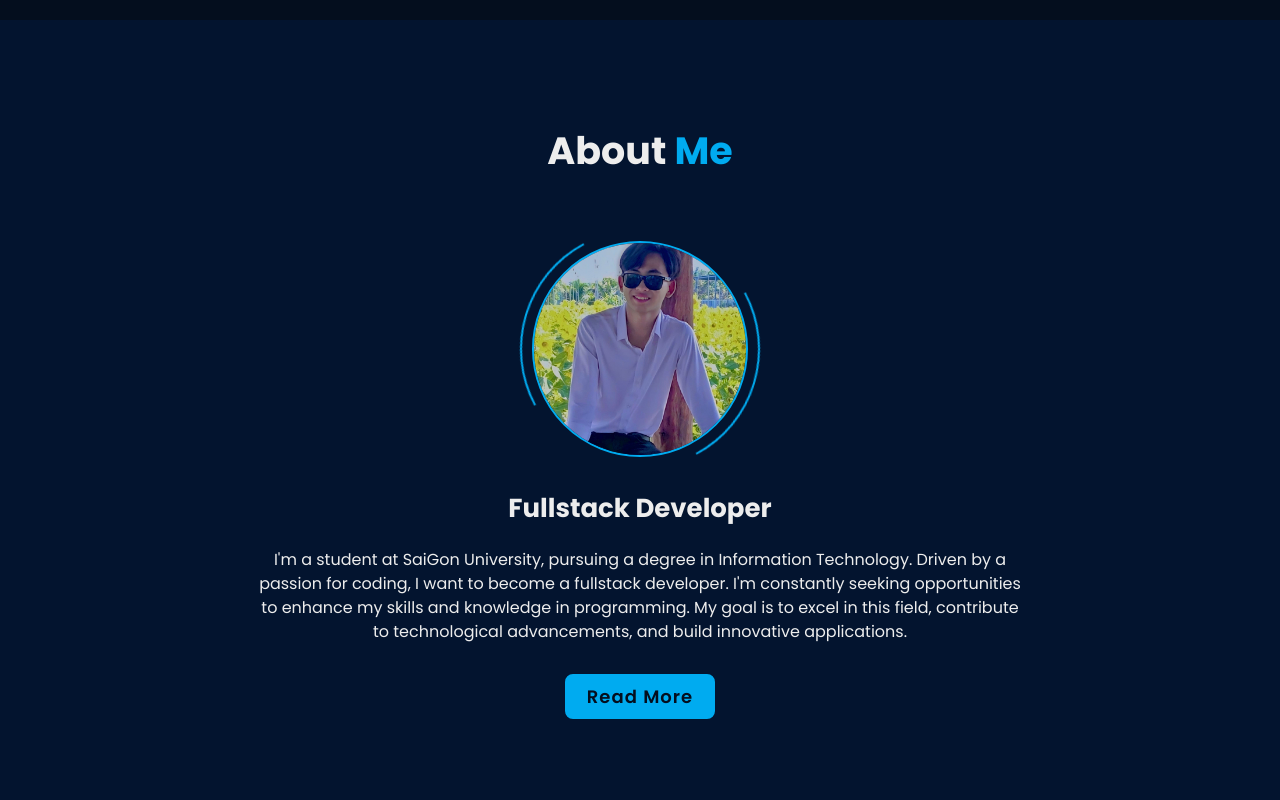
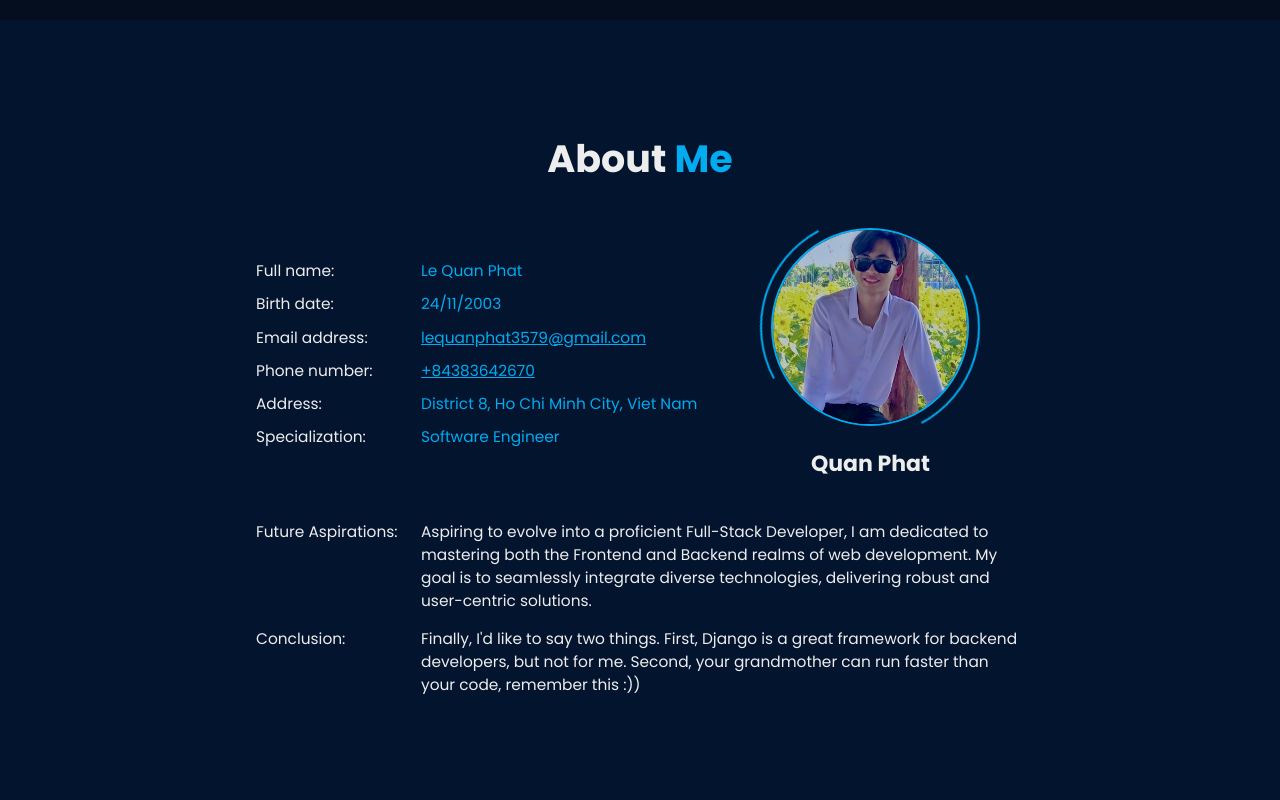
Before and after one commit to lequanphat/portfolio, a React (Vite) app: page / in a window 1280 px wide. Shown: the part 780-1580 px from the top of the page. Built offline with nearby package versions, Linux system fonts and the light colour scheme; the HTML template or start-up script is replaced by a standard one.

Commit message:
update about page

```diff
--- a/src/components/experiences/ExperienceBox.jsx
+++ b/src/components/experiences/ExperienceBox.jsx
@@ -71,10 +71,10 @@ const Container = styled.div`
             }
         }
         h3 {
-            font-size: 2rem;
+            font-size: 1.8rem;
         }
         p {
-            font-size: 1.6rem;
+            font-size: 1.54rem;
         }
         .link {
             margin-top: 4px;
--- a/src/index.css
+++ b/src/index.css
@@ -54,7 +54,7 @@ html::-webkit-scrollbar-thumb {
         padding: 0 4%;
     }
     #about {
-        padding: 0 4%;
+        padding: 4rem 4%;
     }
     #education {
         padding: 4rem 4%;
--- a/src/pages/About.jsx
+++ b/src/pages/About.jsx
@@ -1,34 +1,74 @@
 /* eslint-disable react/display-name */
 import { forwardRef } from 'react';
 import styled from 'styled-components';
-import Button from '../components/Button';
 
 const About = forwardRef((props, ref) => {
     return (
         <Container id="about" ref={ref}>
+            <div>
                 <h2 className="heading">
                     About<span> Me</span>
                     <span className="animate"></span>
                 </h2>
+                <div className="about-wrapper">
+                    <div className="about-content">
+                        <div className="about-details">
+                            <div className="about-detail-item">
+                                <p>Full name:</p>
+                                <a>Le Quan Phat</a>
+                            </div>
+                            <div className="about-detail-item">
+                                <p>Birth date:</p>
+                                <a>24/11/2003</a>
+                            </div>
+                            <div className="about-detail-item">
+                                <p>Email address:</p>
+                                <a href="mailto:lequanphat3579@gmail.com">lequanphat3579@gmail.com</a>
+                            </div>
+                            <div className="about-detail-item">
+                                <p>Phone number:</p>
+                                <a href="tel:+84383642670">+84383642670</a>
+                            </div>
+                            <div className="about-detail-item">
+                                <p>Address:</p>
+                                <a>District 8, Ho Chi Minh City, Viet Nam</a>
+                            </div>
+                            <div className="about-detail-item">
+                                <p>Specialization:</p>
+                                <a>Software Engineer</a>
+                            </div>
+                        </div>
+                    </div>
+                    <div className="about-right">
                         <div className="about-img">
                             <img src="me.jpg" alt="me" />
                             <span className="circle-spin"></span>
                             <span className="animate"></span>
                         </div>
-            <div className="about-content">
                         <h3>
-                    Fullstack Developer<span className="animate"></span>
+                            Quan Phat<span className="animate"></span>
                         </h3>
-                <p>
-                    I&apos;m a student at SaiGon University, pursuing a degree in Information Technology. Driven by a
-                    passion for coding, I want to become a fullstack developer. I&apos;m constantly seeking
-                    opportunities to enhance my skills and knowledge in programming. My goal is to excel in this field,
-                    contribute to technological advancements, and build innovative applications.
-                    <span className="animate"></span>
+                    </div>
+                </div>
+                <div className="about-wrapper" style={{ marginTop: '3rem' }}>
+                    <div className="further-item">
+                        <p className="further">Future Aspirations: </p>
+                        <p className="further-details">
+                            Aspiring to evolve into a proficient Full-Stack Developer, I am dedicated to mastering both
+                            the Frontend and Backend realms of web development. My goal is to seamlessly integrate
+                            diverse technologies, delivering robust and user-centric solutions.
                         </p>
-                <div className="btn-box btns">
-                    <Button to="education">Read More</Button>
-                    <span className="animate"></span>
+                    </div>
+                </div>
+                <div className="about-wrapper">
+                    <div className="further-item">
+                        <p className="further">Conclusion: </p>
+                        <p className="further-details">
+                            Finally, I&apos;d like to say two things. First, Django is a great framework for backend
+                            developers, but not for me. Second, your grandmother can run faster than your code, remember
+                            this :))
+                        </p>
+                    </div>
                 </div>
             </div>
         </Container>
@@ -36,11 +76,10 @@ const About = forwardRef((props, ref) => {
 });
 const Container = styled.section`
     min-height: 100vh;
+    gap: 2rem;
     display: flex;
+    flex-direction: column;
     justify-content: center;
-    flex-direction: column;
-    align-items: center;
-    gap: 2rem;
     background-color: var(--second-bg-color);
     .animate {
         position: absolute;
@@ -66,10 +105,23 @@ const Container = styled.section`
     span {
         color: var(--main-color);
     }
+    .about-wrapper {
+        display: flex;
+        align-items: center;
+        width: 60%;
+        margin: 0 auto;
+        margin-bottom: 1.4rem;
+    }
+    .about-right {
+        display: flex;
+        flex-direction: column;
+        align-items: center;
+        width: 40%;
+    }
     .about-img {
         position: relative;
-        width: 24rem;
-        height: 24rem;
+        width: 22rem;
+        height: 22rem;
         border-radius: 50%;
         display: flex;
         justify-content: center;
@@ -106,40 +158,81 @@ const Container = styled.section`
             }
         }
     }
-    .about-content {
-        display: flex;
-        flex-direction: column;
-        align-items: center;
-        text-align: center;
     h3 {
         position: relative;
-            font-size: 2.6rem;
+        font-size: 2.2rem;
+        margin: 1rem 0;
         .animate {
             animation-delay: 0.9s;
         }
     }
+    .about-content {
+        display: flex;
+        align-items: center;
+        flex: 1;
+        width: 100%;
+        .about-details {
+            width: 100%;
+            .about-detail-item {
+                display: flex;
+                font-size: 1.54rem;
+                margin: 1rem 0;
+                width: 100%;
                 p {
-            position: relative;
-            text-align: center;
-            width: 60%;
-            font-size: 1.6rem;
-            margin: 2rem 0 3rem;
+                    width: 165px;
+                    text-align: start;
                     .animate {
                         animation-delay: 1.2s;
                     }
                 }
+                a {
+                    color: var(--main-color);
                 }
-    .btn-box {
-        position: relative;
-        .animate {
-            animation-delay: 1.5s;
+            }
+        }
+    }
+    .further-item {
+        display: flex;
+        width: 100%;
+        .further {
+            width: 165px;
+            font-size: 1.54rem;
+        }
+        .further-details {
+            flex: 1;
+            font-size: 1.54rem;
+        }
+    }
+
+    @media (max-width: 991px) {
+        .about-wrapper {
+            width: 90%;
+        }
+    }
+    @media (max-width: 800px) {
+        .about-wrapper {
+            width: 80%;
+            flex-direction: column-reverse;
+        }
+        .about-detail-item p {
+            width: 130px !important;
+        }
+        .further {
+            width: 130px !important;
         }
     }
     @media (max-width: 462px) {
+        .about-wrapper {
+            width: 98%;
+            flex-direction: column-reverse;
+        }
+        .about-detail-item p {
+            width: 110px !important;
+        }
+        .further {
+            width: 110px !important;
+        }
         .about-content {
-            p {
-                width: 90%;
-            }
         }
     }
 `;
--- a/src/pages/MyLife.jsx
+++ b/src/pages/MyLife.jsx
@@ -14,10 +14,10 @@ const MyLife = forwardRef((props, ref) => {
                     <h3 className="title">Really love it</h3>
                     <div className="skills-box">
                         <div className="skill-content">
-                            <Progress name={"Watching movies"} value={70}/>
-                            <Progress name={"Playing game"} value={60} />
-                            <Progress name={"Traveling"} value={50} />
-                            <Progress name={"Coding"} value={80} />
+                            <Progress name={"Watching movies"} value={80}/>
+                            <Progress name={"Playing game"} value={65} />
+                            <Progress name={"Coding"} value={100} />
+                            <Progress name={"Sleeping"} value={80} />
                         </div>
                     </div>
                 </div>
@@ -25,10 +25,10 @@ const MyLife = forwardRef((props, ref) => {
                     <h3 className="title ">Maybe like it</h3>
                     <div className="skills-box">
                         <div className="skill-content">
-                            <Progress name={"Outdoor activities"} value={40} />
-                            <Progress name={"Reading"} value={50} />
-                            <Progress name={"Cooking"} value={20} />
-                            <Progress name={"Sleep"} value={60}/>
+                            <Progress name={"Outdoor activities"} value={45} />
+                            <Progress name={"Traveling"} value={65}/>
+                            <Progress name={"Reading"} value={55} />
+                            <Progress name={"Cooking"} value={1} />
                         </div>
                     </div>
                 </div>
```
Lines whose indentation alone changed are shown as unchanged.
